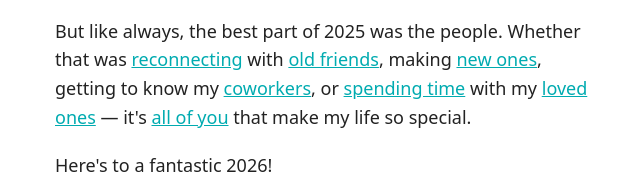
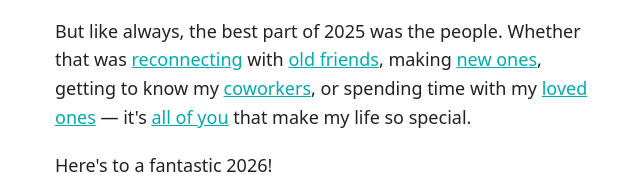
Before and after one commit to raejonah/holiday-letter, a plain HTML site: page index.html in a window 1280 px wide. Shown: the part 1407-1592 px from the top of the page, 25-665 px from the left. Drawn offline with Linux system fonts and the light colour scheme.

Commit message:
link fix

```diff
--- a/index.html
+++ b/index.html
@@ -269,10 +269,7 @@
        getting to know my
       <a href="#" class="pic" onclick="showImage(event, 'images25/coworkers2.jpg', this)">
       coworkers</a>,
-       or
-       <a href="#" class="pic" onclick="showImage(event, 'images25/reconnecting.jpg', this)">
-      spending time</a>
-      with my
+       or spending time with my
       <a href="#" class="pic" onclick="showImage(event, 'images25/peris_graduation.jpg', this)">
       loved ones</a>
        — it's
```
